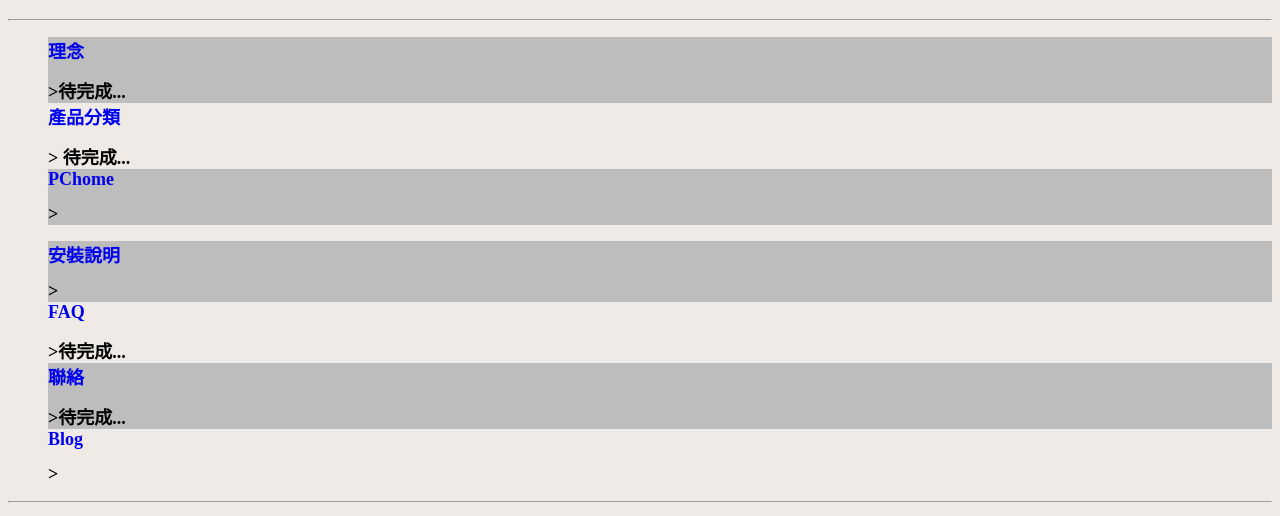
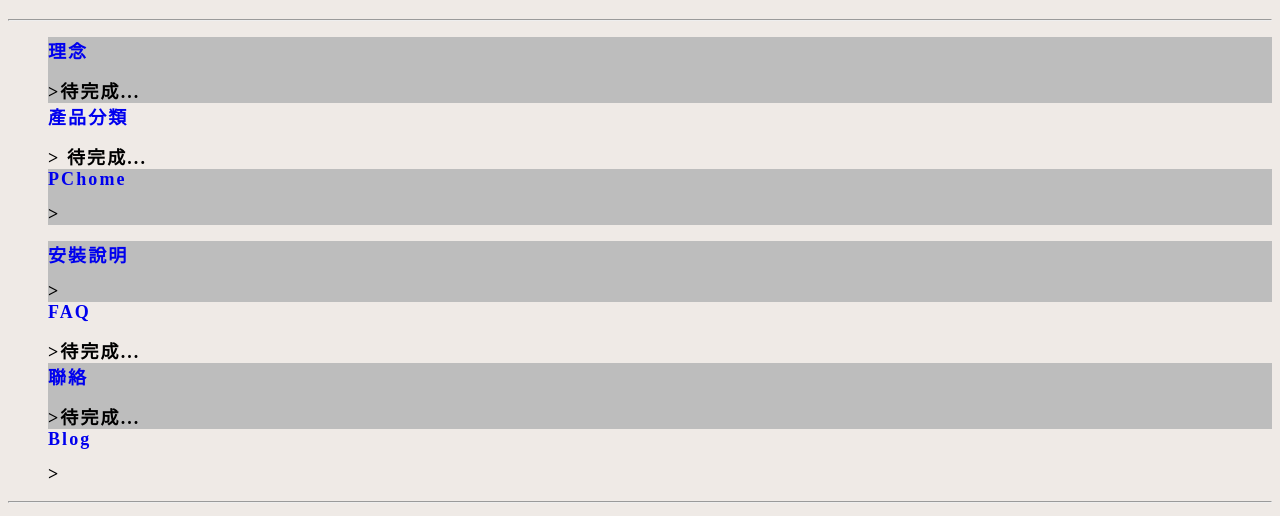
Before and after one commit to drground/drground.github.io, a plain HTML site: page index.html in a window 1280 px wide. Shown: the part 70-586 px from the top of the page. Drawn offline with Linux system fonts and the light colour scheme.

Commit message:
Update main.css

```diff
--- a/css/main.css
+++ b/css/main.css
@@ -1,5 +1,5 @@
 body{background:#EFEAE6}
-/*ul {letter-spacing:2.1px}*/
+ul {letter-spacing:2.1px}
 a:link{
 text-decoration: none;
 padding-bottom: 14px
```
